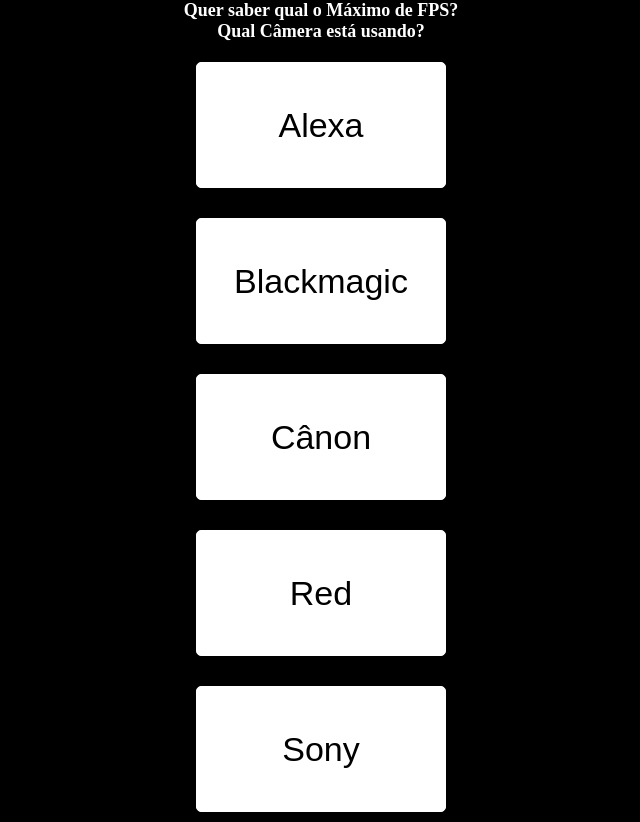
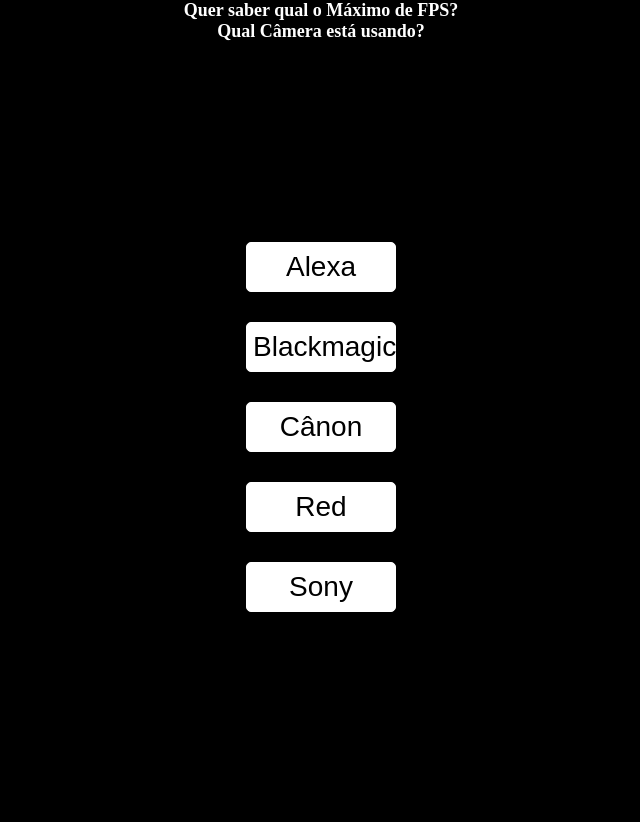
Before and after one commit to pedrinhopereira/camera, a plain HTML site: page index.html in a window 1280 px wide. Shown: the whole page, without its empty margins (319-959 px from the left). Drawn offline with Linux system fonts and the light colour scheme.

Commit message:
Update index.html

```diff
--- a/index.html
+++ b/index.html
@@ -13,7 +13,7 @@
         background-color: black;
       }
       .container {
-        height: calc(100% - 20px);
+        height: calc(100% - 40px);
         display: flex;
         flex-direction: column;
         align-items: center;
@@ -27,9 +27,9 @@
         color: white;
       }
       button {
-        width: 250px;
-        height: 150px;
-        font-size: 34px;
+        width: 150px;
+        height: 50px;
+        font-size: 28px;
         color: black;
         background-color: white;
         border: 1px solid white;
```
